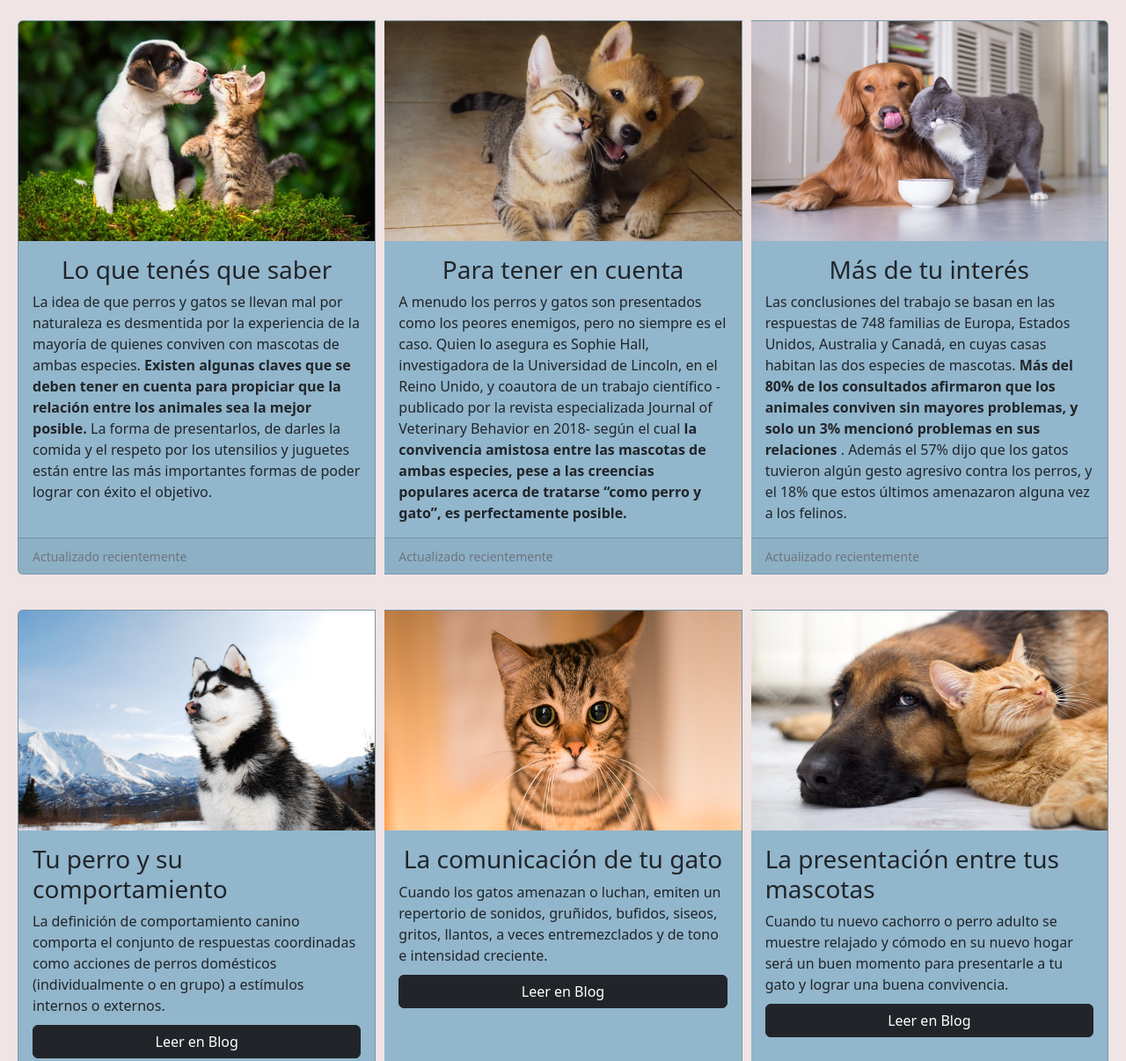
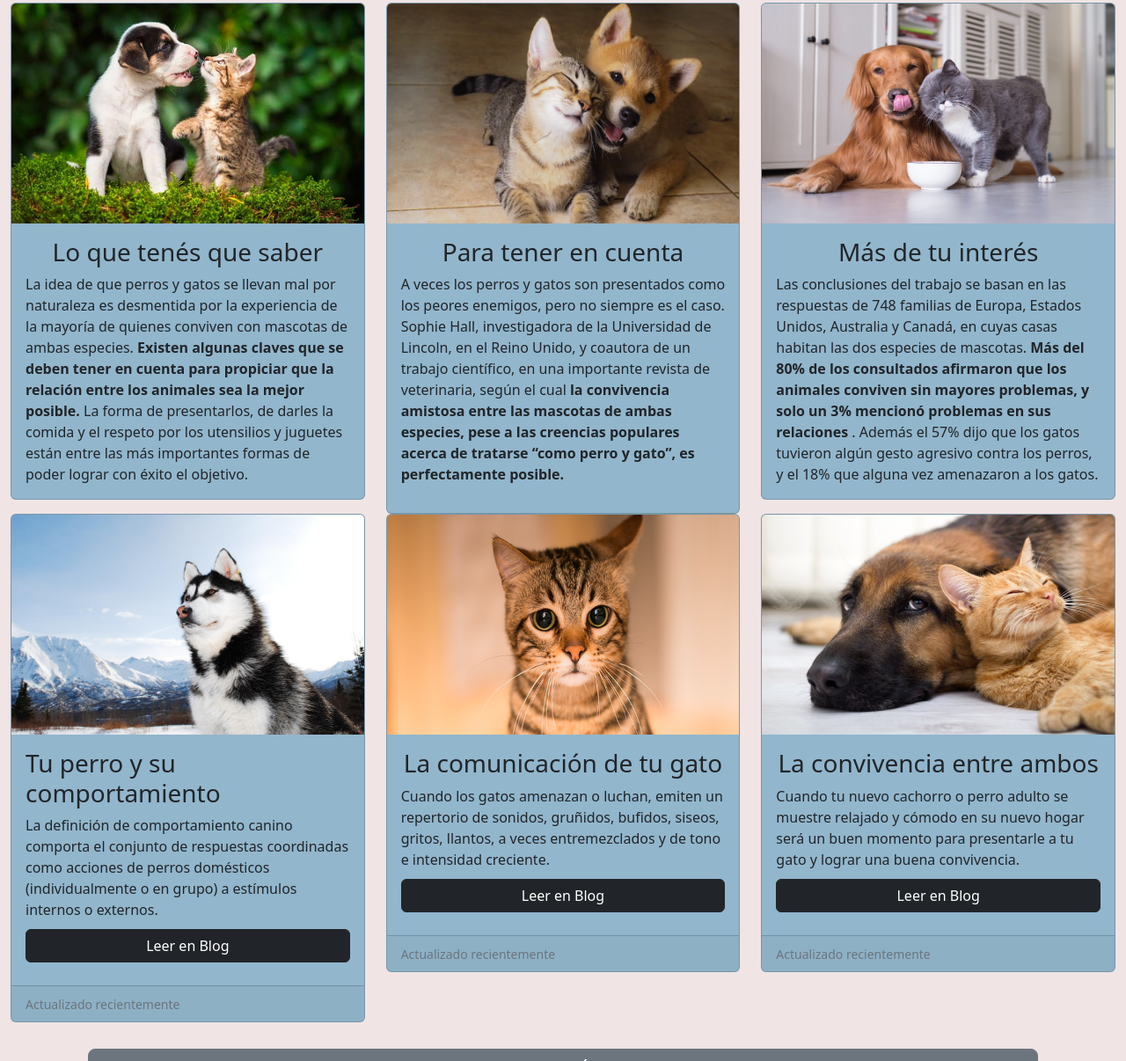
Before and after one commit to DamianOscarTarbuch90/Creations, a website: page index.html in a window 1280 px wide. Shown: the part 895-2101 px from the top of the page at 88% size. Drawn offline with nearby package versions, Linux system fonts and the light colour scheme.

Commit message:
Modificación en pages blog e index

```diff
--- a/index.html
+++ b/index.html
@@ -11,8 +11,8 @@
     content="La web donde vas a encontrar todo acerca de tus mascotas y donde vas a encontrar las mejores ofertas.">
   <title>Tu Portal De Mascotas - Inicio</title>
   <link rel="icon" href="multimedia/logoperroygato-removebg-preview.png">
-  <!-- Animaciones CSS -->
-  <link rel="stylesheet" href="https://cdnjs.cloudflare.com/ajax/libs/animate.css/4.1.1/animate.min.css" />
+  <!-- Animaciones imagenes -->
+  <link href="https://unpkg.com/aos@2.3.1/dist/aos.css" rel="stylesheet">
   <!-- CSS Bootstrap only-->
   <link href="https://cdn.jsdelivr.net/npm/bootstrap@5.2.0-beta1/dist/css/bootstrap.min.css" rel="stylesheet"
     integrity="sha384-0evHe/X+R7YkIZDRvuzKMRqM+OrBnVFBL6DOitfPri4tjfHxaWutUpFmBp4vmVor" crossorigin="anonymous">
@@ -73,60 +73,62 @@
       </form>
     </div>
     <p class="main__p">Somos como vos, amamos a nuestras mascotas y te enseñamos todo sobre ellas</p>
-    <div class="card-group">
+
+    <div class="container-fluid">
+      <div class="row">
+        <div class="col-sm-12 col-md-6 col-lg-4">
           <div class="card">
             <img src="./multimedia/perroygato.jpg" class="card-img-top" alt="Perro y Gato 1" title="Perro y Gato 1"
-          height="250px" width="350px" class="img-flui">
+              height="250px" width="350px">
             <div class="card-body">
               <h3 class="card-title d-md-flex justify-content-center">Lo que tenés que saber</h3>
-          <p class="card-text">La idea de que perros y gatos se llevan mal por naturaleza es desmentida por la
-            experiencia de la mayoría de quienes conviven con mascotas de ambas especies.
+              <p class="card-text">
+                La idea de que perros y gatos se llevan mal por naturaleza es desmentida por la experiencia de la
+                mayoría de quienes conviven con mascotas de ambas especies.
                 <strong>Existen algunas claves que se deben tener en cuenta para propiciar que la relación entre los
-              animales sea la
-              mejor posible.</strong>
-            La forma de presentarlos, de darles la comida y el respeto por los utensilios y juguetes están entre las más
-            importantes formas de poder lograr con éxito el objetivo.
+                  animales sea la mejor posible.</strong>
+                La forma de presentarlos, de darles la comida y el respeto por los utensilios y juguetes están entre las
+                más importantes formas de poder lograr con éxito el objetivo.
               </p>
             </div>
-        <div class="card-footer">
-          <small class="text-muted">Actualizado recientemente</small>
           </div>
         </div>
+        <div class="col-sm-12 col-md-6 col-lg-4">
           <div class="card">
             <img src="./multimedia/perroygato2.jpg" class="card-img-top" alt="Perro y Gato 2" title="Perro y Gato 2"
               height="250px" width="350px">
             <div class="card-body">
               <h3 class="card-title d-md-flex justify-content-center">Para tener en cuenta</h3>
-          <p class="card-text">A menudo los perros y gatos son presentados como los peores enemigos, pero no siempre es
-            el caso. Quien lo asegura es Sophie Hall, investigadora de la Universidad de Lincoln, en el Reino Unido, y
-            coautora de un trabajo científico -publicado por la revista especializada Journal of Veterinary Behavior en
-            2018- según el cual <strong>la convivencia amistosa entre las mascotas de ambas especies, pese a las
-              creencias
-              populares acerca de tratarse “como perro y gato”, es perfectamente posible.</strong></p>
-        </div>
-        <div class="card-footer">
-          <small class="text-muted">Actualizado recientemente</small>
+              <p class="card-text">A veces los perros y gatos son presentados como los peores enemigos, pero no siempre es el caso. Sophie Hall, investigadora de la Universidad de Lincoln, en el Reino Unido, y coautora de un trabajo científico, en una importante revista de veterinaria, según el cual <strong>la convivencia amistosa entre las mascotas de ambas especies, pese a las creencias populares acerca de tratarse “como perro y gato”, es perfectamente posible.</strong></p>
+              </p>
+
             </div>
           </div>
+        </div>
+        <div class="col-sm-12 col-md-6 col-lg-4">
           <div class="card">
             <img src="./multimedia/perroygato3.jpg" class="card-img-top" alt="Perro y Gato 3" title="Perro y Gato 3"
             height="250px" width="350px">
             <div class="card-body">
               <h3 class="card-title d-md-flex justify-content-center">Más de tu interés</h3>
-          <p class="card-text">Las conclusiones del trabajo se basan en las respuestas de 748 familias de Europa,
+              <p class="card-text">
+                Las conclusiones del trabajo se basan en las respuestas de 748 familias de Europa,
                 Estados Unidos, Australia y Canadá, en cuyas casas habitan las dos especies de mascotas. <strong> Más del
                   80% de los
                   consultados afirmaron que los animales conviven sin mayores problemas, y solo un 3% mencionó problemas en
                   sus relaciones</strong> . Además el 57% dijo
-            que los gatos tuvieron algún gesto agresivo contra los perros, y el 18% que estos últimos amenazaron alguna
-            vez a los felinos.</p>
-        </div>
-        <div class="card-footer">
-          <small class="text-muted">Actualizado recientemente</small>
+                que los gatos tuvieron algún gesto agresivo contra los perros, y el 18% que alguna vez amenazaron a los gatos.
+              </p>
+
             </div>
           </div>
         </div>
-    <div class="card-group">
+      </div>
+    </div>
+
+    <div class="container-fluid">
+      <div class="row">
+        <div class="col-sm-12 col-md-6 col-lg-4">
           <div class="card">
             <a href="./pages/blog.html"> <img src="multimedia/imagenperrosiv.jpg" class="card-img-top" alt="Perro"
               title="Perro" height="250px" width="350px"></a>
@@ -142,6 +144,8 @@
               <small class="text-muted">Actualizado recientemente</small>
             </div>
           </div>
+        </div>
+        <div class="col-sm-12 col-md-6 col-lg-4">
           <div class="card">
             <a href="./pages/blog.html"> <img src="multimedia/imagengato1.jpg" class="card-img-top" alt="Gato" title="Gato"
               height="250px" width="350px"></a>
@@ -157,11 +161,13 @@
               <small class="text-muted">Actualizado recientemente</small>
             </div>
           </div>
+        </div>
+        <div class="col-sm-12 col-md-6 col-lg-4">
           <div class="card">
             <a href="./pages/blog.html"> <img src="multimedia/imagenperroygato1.jpg" class="card-img-top"
               alt="Perro y Gato 4" title="Perro y Gato 4" height="250px" width="350px"></a>
             <div class="card-body">
-          <h3 class="card-title d-md-flex justify-content-center">La presentación entre tus mascotas</h3>
+              <h3 class="card-title d-md-flex justify-content-center">La convivencia entre ambos</h3>
               <p class="card-text">Cuando tu nuevo cachorro o perro adulto se muestre relajado y cómodo en su nuevo hogar
                 será un buen momento para presentarle a tu gato y lograr una buena convivencia.
                 <a class="btn btn-dark d-md-flex justify-content-md-center button--index3" href="pages/blog.html"
@@ -173,6 +179,10 @@
             </div>
           </div>
         </div>
+      </div>
+    </div>
+
+
 
     <a class="btn btn-secondary btn-lg d-md-flex justify-content-center button--galeria" href="pages/galeria.html"
       role="button">GALERÍA</a>
--- a/scss/views/_blog.scss
+++ b/scss/views/_blog.scss
@@ -79,13 +79,13 @@
         color: black;
         font-weight: bold;
         padding-bottom: 40px;
-        padding-top: 30px;
         font-size: $fuente-h2
     }
 
-    &__section2--fila1 {
+    &__section2--fila1{
         display: flex;
         flex-wrap: wrap;
+        margin-left: 60px;
     }
 
     &__section2--fila1--article1 iframe,
@@ -93,7 +93,8 @@
     &__section2--fila1--article3 iframe,
     &__section2--fila1--article4 iframe {
         padding: 10px;
-        margin-left: 40px;
+        width: 300px;
     }
 
-}
+
+    }
--- a/scss/views/_index.scss
+++ b/scss/views/_index.scss
@@ -93,22 +93,16 @@
 }
 
 
-.card-group {
-    gap: 10px;
-    padding: 20px;
-    border-radius: 40px;
+.card {
+    background-color: $color-header-objetos;
 }
 
-.card {
-    background-color: rgb(146, 182, 204);
-}
+
 
 .button--index1, .button--index2, .button--index3 {
 margin-top: 10px;
 margin-bottom: 10px;
 }
-
-
 
 .button--galeria {
     margin-top: 30px;
```
Also changed, not shown: css/styles.css. Lines whose indentation alone changed are shown as unchanged.
